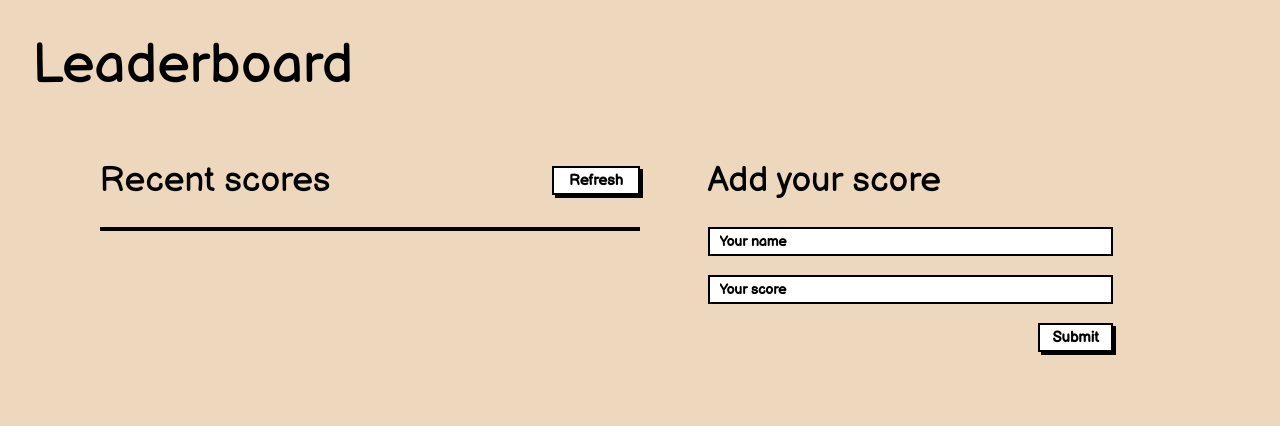
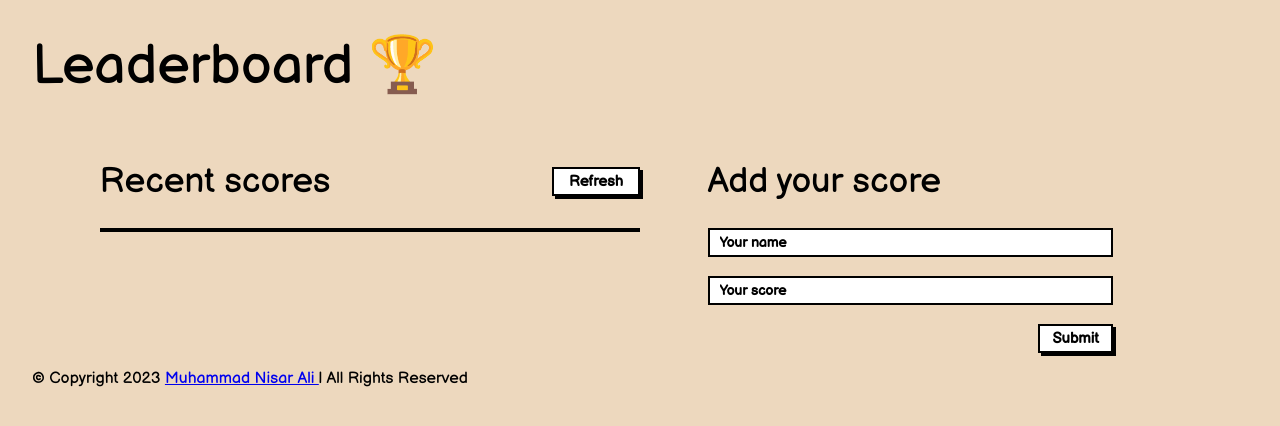
Before and after one commit to MNisarAli/Leaderboard, a website built with webpack: page src/index.html in a window 1280 px wide. Built offline with nearby package versions, Linux system fonts and the light colour scheme; no server answers.

Commit message:
Refactor markup to add trophy emoji and footer

```diff
--- a/src/index.html
+++ b/src/index.html
@@ -10,7 +10,10 @@
 
 <body>
   <header>
-    <h1>Leaderboard</h1>
+    <h1>
+      Leaderboard
+      <span>🏆</span>
+    </h1>
   </header>
 
   <main>
@@ -20,7 +23,7 @@
         <button type="button" id="refresh-btn">Refresh</button>
       </div>
       <ul id="scores-list">
-
+        <!-- Scores will be dynamically added here -->
       </ul>
     </section>
 
@@ -35,14 +38,24 @@
         </label>
         <button type="submit" id="submit-btn">Submit</button>
       </form>
+
+      <!-- Notification Popup -->
+      <div id="notification">
+        <span id="popup">
+          <h2>Thank You!</h2>
+          <p>Your scores have been submitted successfully.</p>
+        </span>
+      </div>
     </section>
+  </main>
 
-    <!-- Notification Popup -->
-    <div id="notification">
-      <h2>Thank You!</h2>
-      <p>Your scores have been submitted successfully.</p>
-    </div>
-  </main>
+  <footer>
+    <p class="copyright">© Copyright 2023
+      <a target="_blank" rel="noopener noreferrer" href="https://github.com/mnisarali">
+        Muhammad Nisar Ali
+      </a> | All Rights Reserved
+    </p>
+  </footer>
 </body>
 
 </html>
```
Also changed, not shown: dist/index.html.
